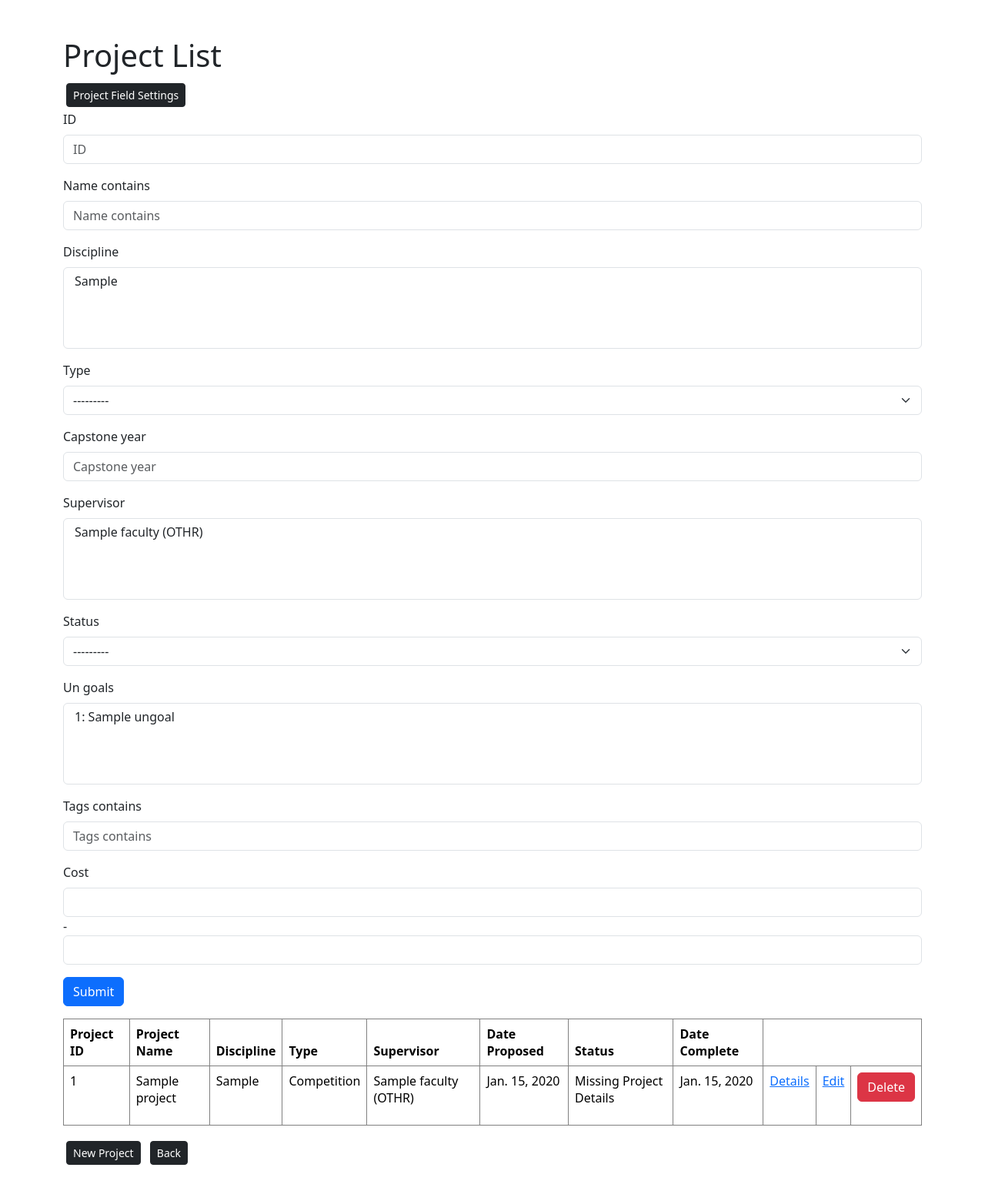
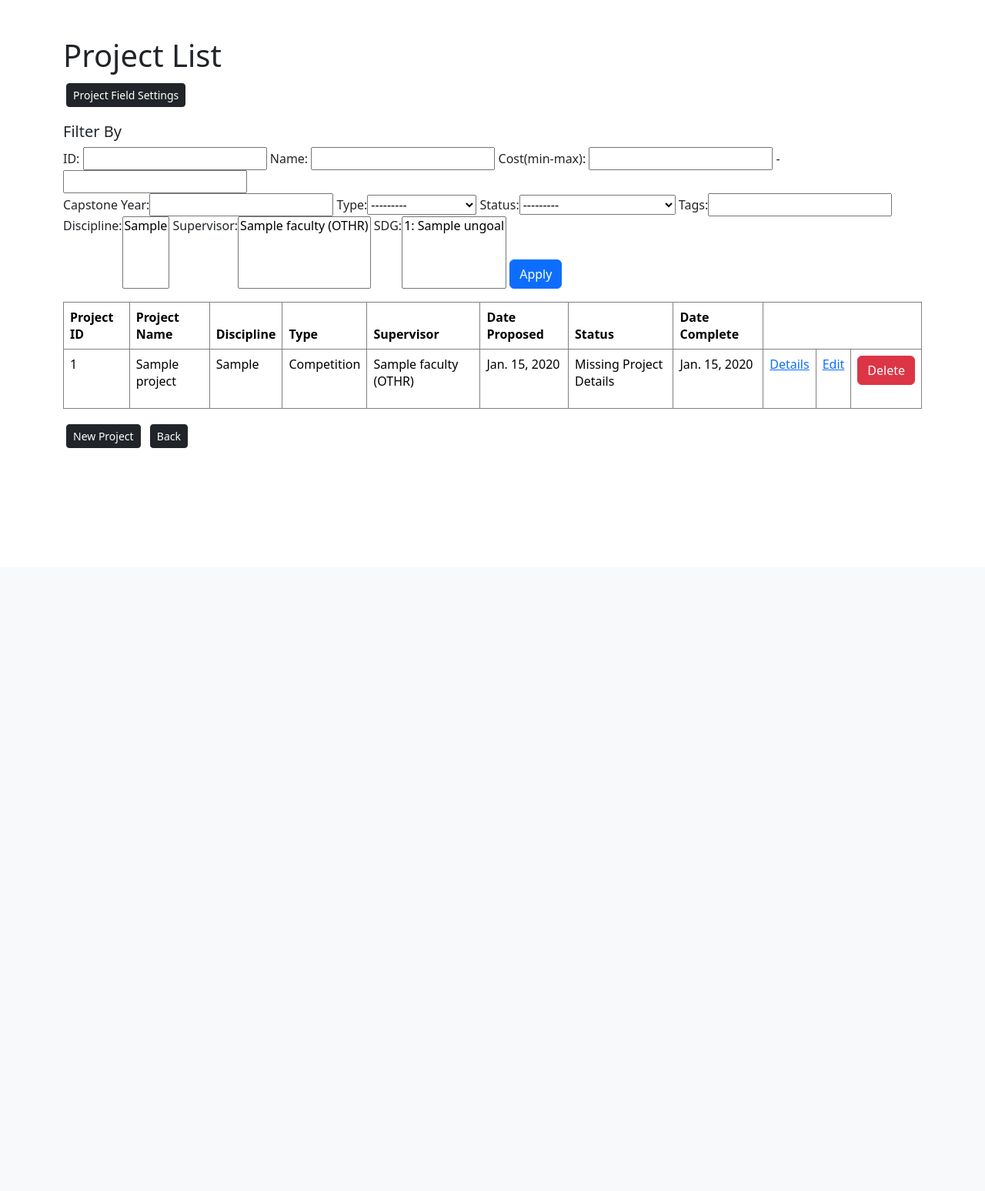
Before and after one commit to LassondeCapstoneGroup20/LassondeProjectsInventory, a Django app: page /projects/list/ in a window 1280 px wide. Shown: the part 63-1610 px from the top of the page at 77% size. After the commit the page ends 645 px from the top, so only its background shows below. Run offline with Django 4.2, Linux system fonts and the light colour scheme; a user stored in the database is signed in; tables that the repository leaves empty hold one stand-in row (values such as "Sample post"); some libraries are stand-ins or nearby versions.

Commit message:
Filter appearance changes

```diff
--- a/projects/filters.py
+++ b/projects/filters.py
@@ -3,16 +3,16 @@ from .models import Project
 
 class ProjectFilter(django_filters.FilterSet):
     cost = django_filters.RangeFilter()
+    name = django_filters.CharFilter(lookup_expr='icontains')
+    tags = django_filters.CharFilter(lookup_expr='icontains')
     class Meta:
         model = Project
         fields = {
             'id':['exact'],
-            'name':['icontains'],
             'discipline':['exact'],
             'type':['exact'],
             'capstone_year':['exact'],
             'supervisor':['exact'],
             'status':['exact'],
             'un_goals':['exact'],
-            'tags':['icontains'],
             }
--- a/projects/templates/projects/list.html
+++ b/projects/templates/projects/list.html
@@ -48,10 +48,48 @@
         <div class="col-md-12">
           <h1>Project List</h1>
           <a href="{% url 'projects:settings' %}" class="btn btn-dark btn-block btn-sm m-1">Project Field Settings</a>
-          <form method="GET" action="{% url 'projects:list'%}">
-            {% bootstrap_form filter_form %}
-            <input type="submit" value = "Submit" class="btn btn-primary" />
-          </form>
+          <p></p>
+          {#<div class="col-md-4">#}
+            <form method="GET" action="{% url 'projects:list'%}">
+              {% csrf_token %}
+              {#{% bootstrap_form filter_form %}#}
+              <div class="fieldWrapper">
+                {% for field in filter_form %}
+                    {{ field.errors }}
+                    {#{% bootstrap_field field %}#}
+                    {#{% if field.help_text %}#}
+                    {#  <p class="help">{{ field.help_text|safe }}</p> #}
+                    {#{% endif %}#}
+                {% endfor %}
+                <h5>Filter By</h5>
+                <div class = "form-group">
+
+                  <label>ID:</label> {{filter_form.id}}
+                  <label>Name:</label> {{filter_form.name}}
+
+                  <label>Cost(min-max):</label> {{filter_form.cost}}
+
+                </div>
+                <div class = "form-group">
+                  <label>Capstone Year:</label>{{filter_form.capstone_year}}
+
+                  <label>Type:</label>{{filter_form.type}}
+
+                  <label>Status:</label>{{filter_form.status}}
+
+                  <label>Tags:</label>{{filter_form.tags}}
+                </div>
+                <div class="form-group">
+                  <label class="align-top">Discipline:</label>{{filter_form.discipline}}
+                  <label class="align-top">Supervisor:</label>{{filter_form.supervisor}}
+                  <label class="align-top">SDG:</label>{{filter_form.un_goals}}
+                  <input type="submit" value = "Apply" class="btn btn-primary align-text-bottom"/>
+                </div>
+              </div>
+
+            </form>
+          {#</div>#}
+
           {% if project_list %}
           <table class = "table">
             <thead>
```
